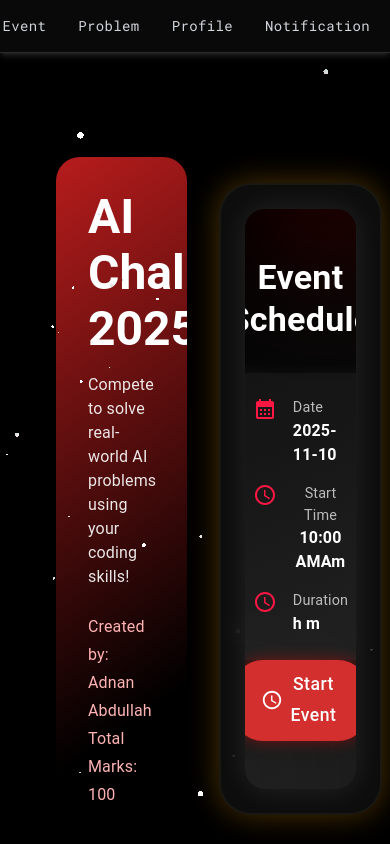
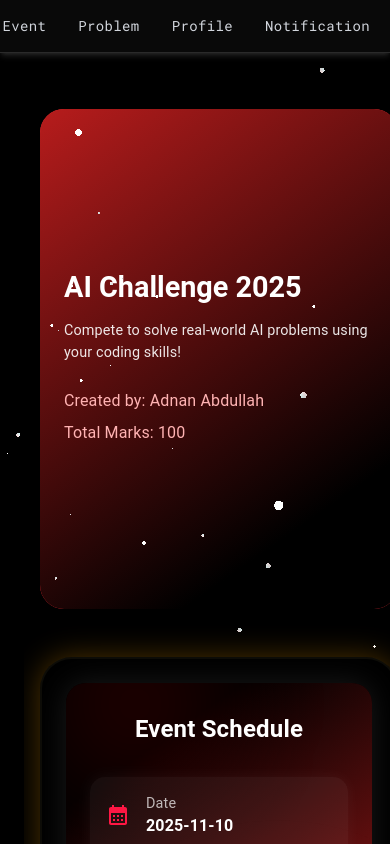
Before and after one commit to sadi2003q/Axamise, a React (Vite) app: page /EVENT_START in a window 390 px wide. Shown: the top 844 px of the page. Built offline with nearby package versions, Linux system fonts and the light colour scheme.

Commit message:
[Modified]
Event Start page is now responsive,

```diff
--- a/src/Components/__Question_List.jsx
+++ b/src/Components/__Question_List.jsx
@@ -29,11 +29,15 @@ export const Question_style = {
 
     event_description2:
     // Full width on mobile, half width on desktop
-        "m-2 w-full md:w-[50vw] bg-red-500 overflow-auto min-h-[500px] md:h-[86vh] flex flex-col gap-6 p-0 rounded-3xl",
+        "m-2 w-full md:w-[70vw] bg-red-500 overflow-auto min-h-[500px] md:h-[86vh] flex flex-col gap-6 p-0 m-4 rounded-3xl items-start justify-center",
 
     event_scheduling:
         // Full width on mobile, fixed width on desktop
-        "m-2 w-full md:w-[35vw] md:h-[86vh] rounded-4xl bg-white/5 border-2 border-amber-200/5 shadow-[0_0_30px_rgba(255,165,0,0.3)] backdrop-blur-md flex flex-col items-center justify-around gap-8 p-6 self-center overflow-auto",
+        "m-2 w-full md:w-[75vw] lg:w-[35vw] md:h-[76vh] rounded-4xl bg-white/5 border-2 border-amber-200/5 shadow-[0_0_30px_rgba(255,165,0,0.3)] backdrop-blur-md flex flex-col items-center justify-around gap-8 p-6 self-center overflow-auto",
+
+    event_scheduling2:
+        "m-2 w-full md:w-[75vw] lg:w-[35vw] md:h-[76vh] rounded-4xl bg-transparent border-2 border-amber-200/5 shadow-[0_0_30px_rgba(255,165,0,0.3)] backdrop-blur-md flex flex-col items-center justify-around gap-8 p-6 self-center overflow-auto",
+
 
     Outer_Container:
         // Column on mobile, row on desktop
@@ -80,6 +84,15 @@ export const Question_list2 = ({ children,}) => {
 export const Question_Description = ({children}) => {
     return (
         <div className={Question_style.event_scheduling}>
+            {children}
+        </div>
+    );
+};
+
+// Event Scheduling
+export const Question_Description2 = ({children}) => {
+    return (
+        <div className={Question_style.event_scheduling2}>
             {children}
         </div>
     );
--- a/src/pages/Events/Event_Start.jsx
+++ b/src/pages/Events/Event_Start.jsx
@@ -1,22 +1,14 @@
 import { Background_Particles } from "../../Components/__Admin_Login";
-import { Question_list2, Question_Description } from "../../Components/__Question_List.jsx";
+import {Question_list2, Question_Description, Question_Description2} from "../../Components/__Question_List.jsx";
 import { Button, Typography, Box } from "@mui/material";
 import { AccessTime, CalendarMonth, Schedule } from "@mui/icons-material";
-import { useLocation } from "react-router-dom";
-import {useEffect, useState} from "react";
-import { useNavigate } from "react-router-dom";
-import { EventEnterController } from '../../controller/Events/event_enter.controller.js'
+import { useLocation, useNavigate } from "react-router-dom";
+import { useEffect, useState } from "react";
+import { EventEnterController } from "../../controller/Events/event_enter.controller.js";
 import { useGlobal } from "../../GlobalContext.jsx";
 
-
 export default function EventStart() {
-
     const { currentName, user_uid } = useGlobal();
-
-
-    /**
-     *  Event Variable --> this will hold the variable which will be passed to the event page
-     */
     const [event, setEvent] = useState({
         title: "AI Challenge 2025",
         description: "Compete to solve real-world AI problems using your coding skills!",
@@ -27,70 +19,75 @@ export default function EventStart() {
         duration: { hours: 2, minutes: 30 },
     });
 
-    // Navigation For Routes
     const navigate = useNavigate();
-
-    // For Holding variable passed from the parameter
     const location = useLocation();
-
-    // Controller
-    const controller = new  EventEnterController(navigate)
-
+    const controller = new EventEnterController(navigate);
 
     const handleUserManagement = () => {
         controller._handleUserInformationForEvent({
             eventID: location.state?.item.id,
             userID: user_uid,
-            name: currentName
-        })
-        console.log('\n\nFrom UI class')
-        console.log('Event : ', location.state?.item.id ?? 'its not a part of Event')
-        console.log('User ID: ', user_uid)
-    }
+            name: currentName,
+        });
+        console.log("\n\nFrom UI class");
+        console.log("Event : ", location.state?.item.id ?? "its not a part of Event");
+        console.log("User ID: ", user_uid);
+    };
 
-    /**
-     * if event ID is found in the id of the event from URL, then fetch from firestore
-     */
     useEffect(() => {
         if (location.state?.item) setEvent(location.state.item);
         else console.log("No eventID found in state");
     }, [location.state]);
 
-
-
-
     return (
-        <div className="w-screen h-screen bg-black relative overflow-hidden">
+        <div className="w-screen min-h-screen bg-black relative overflow-hidden flex flex-col">
             <Background_Particles />
 
-            <div className="w-full h-full flex items-center justify-center gap-4 px-6">
-
+            {/* Responsive container */}
+            <div className="w-full h-full flex flex-col lg:flex-row items-center justify-center gap-6 p-4 sm:p-6 md:p-10">
 
                 {/* -------- Event Description Section -------- */}
-                <Question_list2>
-                    <Box
+                <Question_list2 className="flex flex-col flex-1 w-full min-h-[300px] items-start justify-start">
+
+                <Box
                         sx={{
                             width: "100%",
                             height: "100%",
+                            flex: 1,
                             background: "linear-gradient(145deg, #b71c1c 0%, #000 80%)",
                             color: "white",
                             borderRadius: "20px",
-                            padding: "2rem",
+                            p: { xs: "1.5rem", md: "2rem" },
                             display: "flex",
                             flexDirection: "column",
                             justifyContent: "center",
                             boxShadow: "0 0 25px rgba(255,0,0,0.3)",
+                            textAlign: { xs: "start", lg: "left" },
                         }}
                     >
-                        <Typography variant="h3" sx={{ fontWeight: "bold", mb: 2 }}>
+                        <Typography
+                            variant="h3"
+                            sx={{
+                                fontWeight: "bold",
+                                mb: 2,
+                                fontSize: { xs: "1.8rem", sm: "2rem", md: "2.5rem" },
+                            }}
+                        >
                             {event.title}
                         </Typography>
 
-                        <Typography variant="body1" sx={{ opacity: 0.9, mb: 3 }}>
+                        <Typography
+                            variant="body1"
+                            sx={{
+                                opacity: 0.9,
+                                mb: 3,
+                                fontSize: { xs: "0.9rem", md: "1rem" },
+                            }}
+                        >
                             {event.description}
                         </Typography>
 
-                        <Typography variant="subtitle1" sx={{ color: "#ffb3b3" }}>
+                        <Typography variant="subtitle1" sx={{ color: "#ffb3b3", mb: 0.5 }}>
                             Created by: {event.createdBy}
                         </Typography>
 
@@ -101,15 +98,18 @@ export default function EventStart() {
                 </Question_list2>
 
                 {/* -------- Event Schedule & Start Button Section -------- */}
-                <Question_Description>
+                <Question_Description2 className="flex-1 w-full min-h-[300px] ">
                     <Box
                         sx={{
                             width: "100%",
                             height: "100%",
-                            background: "linear-gradient(160deg, #000 0%, #1a1a1a 100%)",
+                            flex: 1,
+                            background: "linear-gradient(325deg, #b71c1c 0%, #000 80%)",
+
+                            // background: 'white',
                             color: "white",
                             borderRadius: "20px",
-                            padding: "3rem 2rem",
+                            p: { xs: "2rem 1.5rem", md: "3rem 2rem" },
                             display: "flex",
                             flexDirection: "column",
                             justifyContent: "space-between",
@@ -127,7 +127,8 @@ export default function EventStart() {
                                 left: "-10%",
                                 width: "200px",
                                 height: "200px",
-                                background: "radial-gradient(circle, rgba(255,0,0,0.3) 0%, transparent 70%)",
+                                background:
+                                    "radial-gradient(circle, rgba(255,0,0,0.3) 0%, transparent 70%)",
                                 filter: "blur(60px)",
                                 zIndex: 0,
                             }}
@@ -139,7 +140,8 @@ export default function EventStart() {
                                 right: "-10%",
                                 width: "250px",
                                 height: "250px",
-                                background: "radial-gradient(circle, rgba(255,255,255,0.1) 0%, transparent 70%)",
+                                background:
+                                    "radial-gradient(circle, rgba(255,255,255,0.1) 0%, transparent 70%)",
                                 filter: "blur(80px)",
                                 zIndex: 0,
                             }}
@@ -154,9 +156,17 @@ export default function EventStart() {
                                 alignItems: "center",
                                 gap: 3,
                                 textAlign: "center",
+                                width: "100%",
                             }}
                         >
-                            <Typography variant="h4" sx={{ fontWeight: "bold", mb: 1 }}>
+                            <Typography
+                                variant="h4"
+                                sx={{
+                                    fontWeight: "bold",
+                                    mb: 1,
+                                    fontSize: { xs: "1.5rem", sm: "1.8rem", md: "2rem" },
+                                }}
+                            >
                                 Event Schedule
                             </Typography>
 
@@ -164,7 +174,7 @@ export default function EventStart() {
                                 sx={{
                                     background: "rgba(255, 255, 255, 0.05)",
                                     borderRadius: "15px",
-                                    padding: "1.5rem 2rem",
+                                    p: { xs: "1rem", sm: "1.5rem 2rem" },
                                     width: "100%",
                                     maxWidth: "350px",
                                     display: "flex",
@@ -173,37 +183,35 @@ export default function EventStart() {
                                     boxShadow: "0 0 15px rgba(255,255,255,0.05)",
                                 }}
                             >
-                                <Box sx={{ display: "flex", alignItems: "flex-start", gap: 2, textAlign: "left" }}>
+                                <Box sx={{ display: "flex", gap: 2, alignItems: "center" }}>
                                     <CalendarMonth sx={{ color: "#ff1744" }} />
                                     <Box sx={{ textAlign: "left" }}>
                                         <Typography sx={{ fontSize: "0.9rem", opacity: 0.7 }}>
                                             Date
                                         </Typography>
-                                        <Typography sx={{ fontWeight: "600" }}>
-                                            {event.date}
-                                        </Typography>
+                                        <Typography sx={{ fontWeight: 600 }}>{event.date}</Typography>
                                     </Box>
                                 </Box>
 
-                                <Box sx={{ display: "flex", alignItems: "left", gap: 2 }}>
+                                <Box sx={{ display: "flex", gap: 2, alignItems: "center" }}>
                                     <AccessTime sx={{ color: "#ff1744" }} />
                                     <Box>
                                         <Typography sx={{ fontSize: "0.9rem", opacity: 0.7 }}>
                                             Start Time
                                         </Typography>
-                                        <Typography sx={{ fontWeight: "600" }}>
-                                            {event.startTime}Am
+                                        <Typography sx={{ fontWeight: 600 }}>
+                                            {event.startTime}
                                         </Typography>
                                     </Box>
                                 </Box>
 
-                                <Box sx={{ display: "flex", alignItems: "left", gap: 2 }}>
+                                <Box sx={{ display: "flex", gap: 2, alignItems: "center" }}>
                                     <Schedule sx={{ color: "#ff1744" }} />
-                                    <Box sx={{ display: "flex", flexDirection: "column", alignItems: "flex-start" }}>
+                                    <Box>
                                         <Typography sx={{ fontSize: "0.9rem", opacity: 0.7 }}>
                                             Duration
                                         </Typography>
-                                        <Typography sx={{ fontWeight: "600" }}>
+                                        <Typography sx={{ fontWeight: 600 }}>
                                             {event.hours}h {event.minutes}m
                                         </Typography>
                                     </Box>
@@ -211,12 +219,12 @@ export default function EventStart() {
                             </Box>
                         </Box>
 
-                        {/* Start Button (unchanged) */}
-                        <Box sx={{ zIndex: 1 }}>
+                        {/* Start Button */}
+                        <Box sx={{ zIndex: 1, mt: { xs: 3, md: 0 } }}>
                             <Button
                                 onClick={() => {
-                                    handleUserManagement()
-                                    controller._handleNavigation_EventSolve(event)
+                                    handleUserManagement();
+                                    controller._handleNavigation_EventSolve(event);
                                 }}
                                 variant="contained"
                                 color="error"
@@ -224,10 +232,10 @@ export default function EventStart() {
                                 startIcon={<AccessTime />}
                                 sx={{
                                     borderRadius: "30px",
-                                    fontSize: "1.1rem",
+                                    fontSize: { xs: "1rem", sm: "1.1rem" },
                                     textTransform: "none",
-                                    px: 4,
-                                    py: 1.2,
+                                    px: { xs: 3, md: 4 },
+                                    py: { xs: 1, md: 1.2 },
                                     boxShadow: "0 0 15px rgba(255, 0, 0, 0.4)",
                                     transition: "0.3s",
                                     "&:hover": {
@@ -240,7 +248,7 @@ export default function EventStart() {
                             </Button>
                         </Box>
                     </Box>
-                </Question_Description>
+                </Question_Description2>
             </div>
         </div>
     );
```
